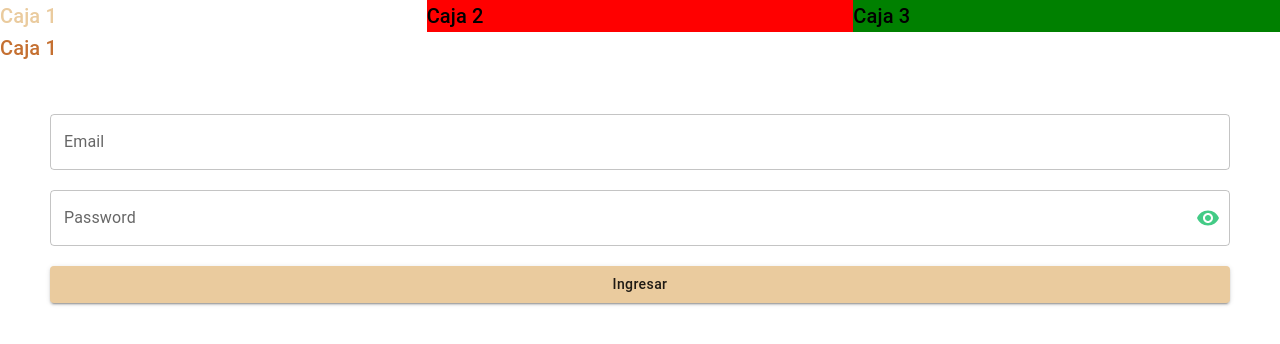
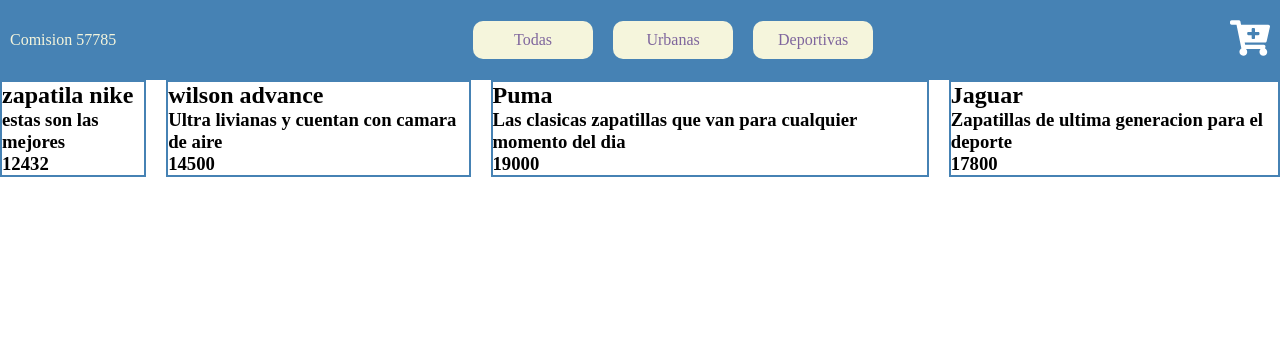
Before and after one commit to jorgeduje/comision-57785, a React (Vite) app: page / in a window 1280 px wide. Shown: the top 344 px of the page. Built offline with nearby package versions, Linux system fonts and the light colour scheme.

Commit message:
se limpia el main

```diff
--- a/src/App.jsx
+++ b/src/App.jsx
@@ -1,16 +1,12 @@
-import { ThemeProvider } from "@emotion/react";
 import { Navbar } from "./components/navbar/Navbar";
-import ProbandoComponents from "./components/probandoCompontes/ProbandoComponents";
-import ProbandoResponsive from "./components/probandoResponsive/ProbandoResponsive";
 import ItemListContainer from "./pages/itemListContainer/ItemListContainer";
-import { themeLight } from "./themeConfig";
 
 function App() {
   return (
-    <ThemeProvider theme={themeLight}>
-      <ProbandoResponsive />
-      <ProbandoComponents />
-    </ThemeProvider>
+    <>
+      <Navbar />
+      <ItemListContainer />
+    </>
   );
 }
 
--- a/src/components/probandoCompontes/ProbandoComponents.jsx
+++ /dev/null
@@ -1,62 +0,0 @@
-import {
-  Button,
-  FormControl,
-  IconButton,
-  InputAdornment,
-  InputLabel,
-  OutlinedInput,
-  TextField,
-} from "@mui/material";
-import { useState } from "react";
-import Visibility from "@mui/icons-material/Visibility";
-import VisibilityOff from "@mui/icons-material/VisibilityOff";
-const ProbandoComponents = () => {
-  const [showPassword, setShowPassword] = useState(false);
-  return (
-    <form
-      style={{
-        padding: "50px",
-        gap: "20px",
-        display: "flex",
-        flexDirection: "column",
-      }}
-    >
-      <TextField label="Email" variant="outlined" fullWidth />
-      <FormControl variant="outlined" fullWidth>
-        <InputLabel htmlFor="outlined-adornment-password">Password</InputLabel>
-        <OutlinedInput
-          fullWidth
-          id="outlined-adornment-password"
-          type={showPassword ? "text" : "password"}
-          endAdornment={
-            <InputAdornment position="end">
-              <IconButton
-                aria-label="toggle password visibility"
-                onClick={() => setShowPassword(!showPassword)}
-                edge="end"
-              >
-                {showPassword ? (
-                  <VisibilityOff color="primary" />
-                ) : (
-                  <Visibility color="secondary" />
-                )}
-              </IconButton>
-            </InputAdornment>
-          }
-          label="Password"
-        />
-      </FormControl>
-
-      <Button
-        fullWidth={true}
-        disabled={false}
-        variant="contained"
-        sx={{ textTransform: "none" }}
-      >
-        Ingresar
-      </Button>
-    </form>
-  );
-};
-
-export default ProbandoComponents;
--- a/src/components/probandoResponsive/ProbandoResponsive.jsx
+++ /dev/null
@@ -1,33 +0,0 @@
-import { Grid, Typography } from "@mui/material";
-import { styles } from "./estilos";
-
-const ProbandoResponsive = () => {
-  return (
-    <div>
-      <Grid container>
-        <Grid item xs={12} sm={6} md={4}>
-          <Typography variant="h6" color={"primary"}>
-            Caja 1
-          </Typography>
-          <Typography variant="h6" color={"primary.otro"}>
-            Caja 1
-          </Typography>
-        </Grid>
-
-        <Grid item xs={12} sm={6} md={4}>
-          <Typography variant="h6" sx={styles.cajaDos}>
-            Caja 2
-          </Typography>
-        </Grid>
-
-        <Grid item xs={12} sm={6} md={4}>
-          <Typography variant="h6" sx={{ backgroundColor: "green" }}>
-            Caja 3
-          </Typography>
-        </Grid>
-      </Grid>
-    </div>
-  );
-};
-
-export default ProbandoResponsive;
--- a/src/components/probandoResponsive/estilos.js
+++ /dev/null
@@ -1,8 +0,0 @@
-export let styles = {
-  cajaUno: {
-    backgroundColor: { xs: "blue", sm: "steelblue", md: "peru" },
-    color: "white",
-    padding: { xs: "20px", sm: "30px", md: "40px" },
-  },
-  cajaDos: { backgroundColor: "red" },
-};
--- a/src/themeConfig.js
+++ /dev/null
@@ -1,8 +0,0 @@
-import { createTheme } from "@mui/material";
-
-export const themeLight = createTheme({
-  palette: {
-    primary: { main: "#eacb9e", otro: "#c57031" },
-    secondary: { main: "#43cb86" },
-  },
-});
```
